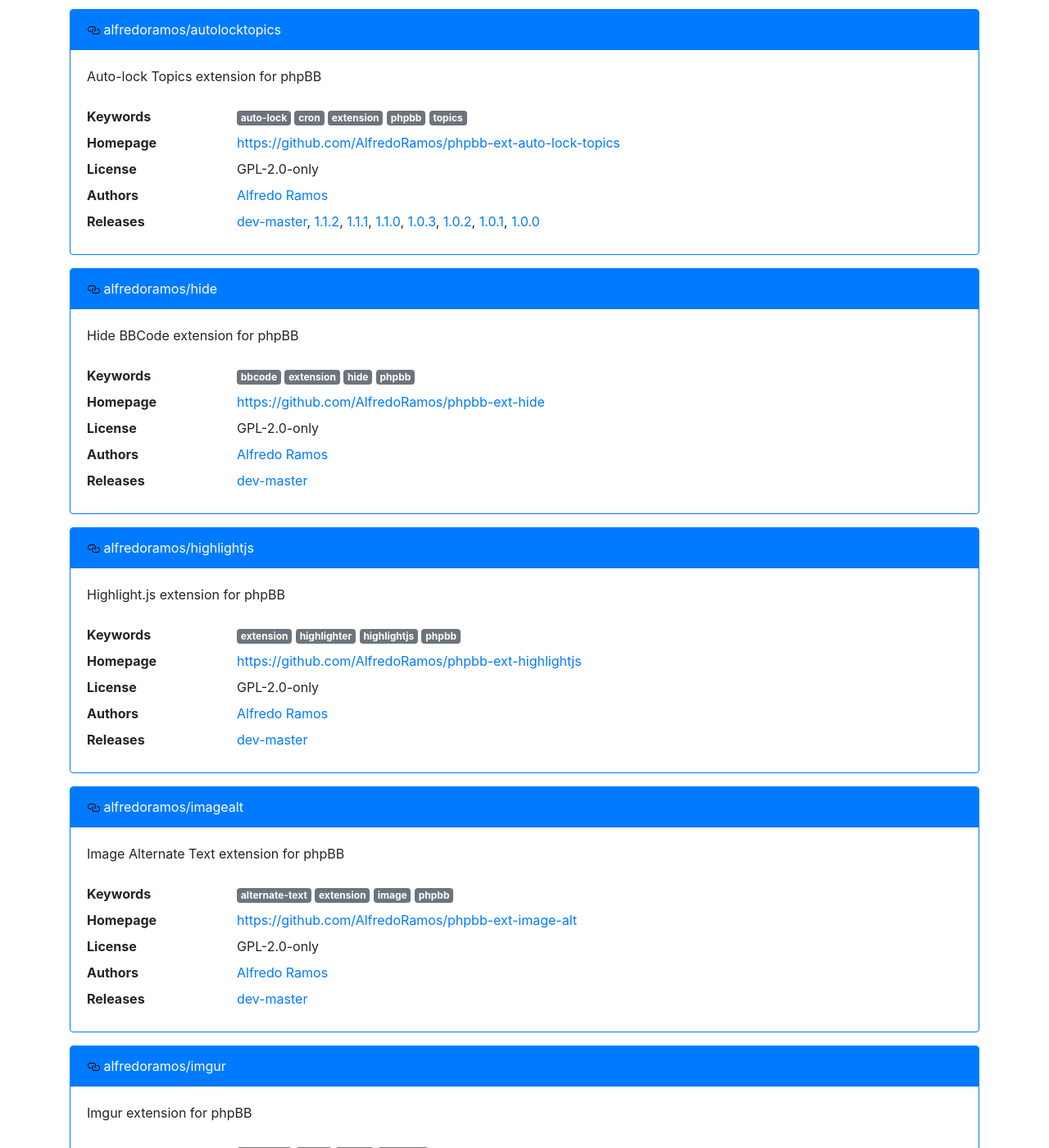
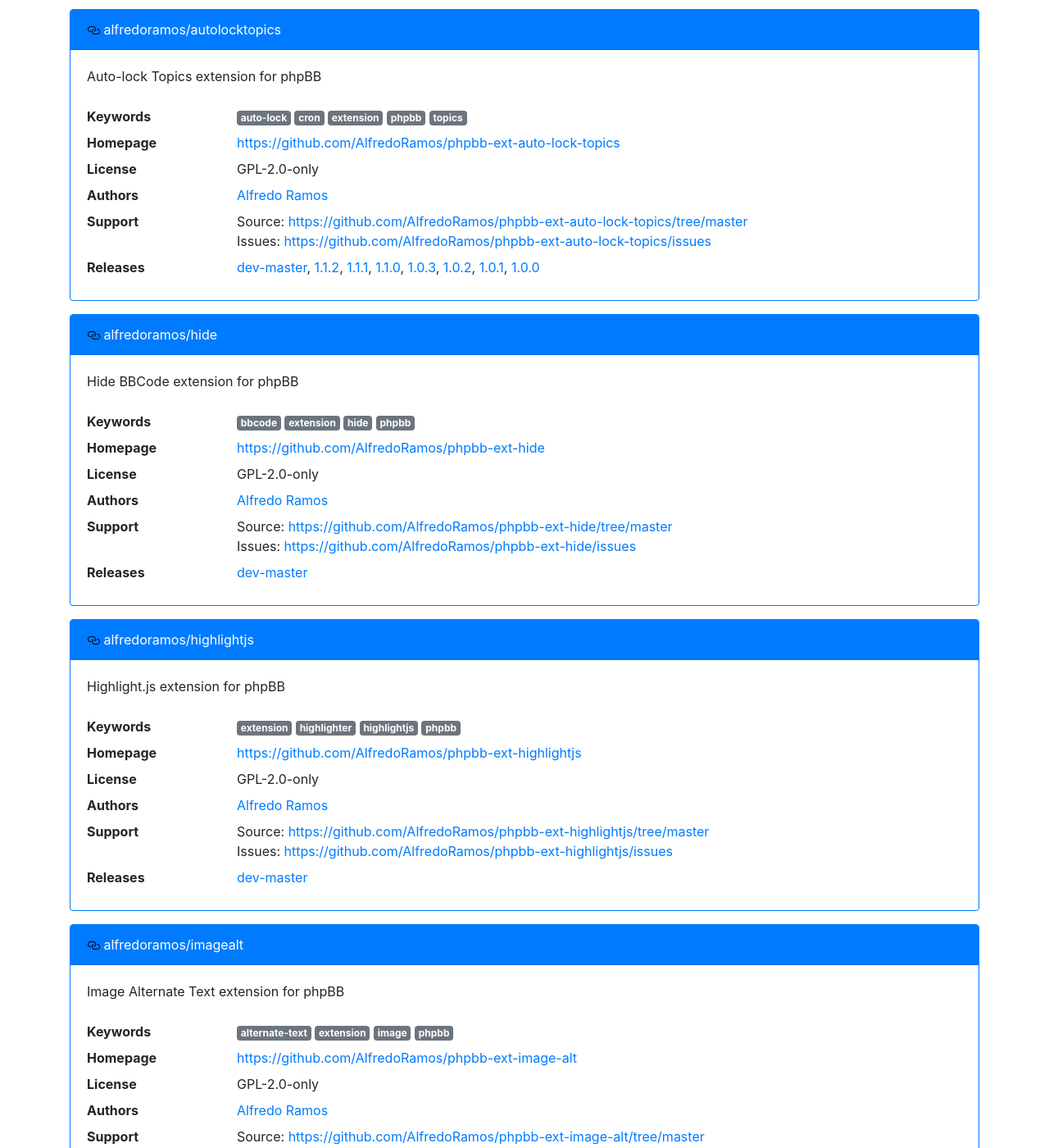
Before and after one commit to AlfredoRamos/AlfredoRamos.github.io, a Jekyll site: the page satis/index.html, which Jekyll copies as it is, in a window 1280 px wide and 1400 px high, scrolled down 197 px. Shown: the whole window at 82% size. Built offline with Jekyll 4.4.1, drawn with Linux system fonts in a browser that asks for light colours; some of the changed text lies outside the part shown.

Commit message:
[satis] Update template

```diff
--- a/satis.json
+++ b/satis.json
@@ -40,6 +40,6 @@
 			"url": "https://github.com/AlfredoRamos/phpbb-ext-image-alt.git"
 		}
 	],
-	"output-dir": "satis",
-	"require-all": true
+	"require-all": true,
+	"output-dir": "satis"
 }
--- a/satis/index.html
+++ b/satis/index.html
@@ -21,8 +21,8 @@
             <a href="https://alfredoramos.github.io/satis/">
                 <h1>phpBB extension by Alfredo Ramos</h1>
             </a>
-            <span class="badge badge-light m-1" title="Tuesday, 06-Aug-2019 21:40:04 UTC">
-                Last updated: <br class="d-md-none"> <time datetime="2019-08-06T21:40:04+00:00">Tuesday, 06 Aug 2019 21:40:04 UTC</time>
+            <span class="badge badge-light m-1" title="Wednesday, 07-Aug-2019 17:39:41 UTC">
+                Last updated: <br class="d-md-none"> <time datetime="2019-08-07T17:39:41+00:00">Wednesday, 07 Aug 2019 17:39:41 UTC</time>
             </span>
         </div>
 
@@ -108,6 +108,13 @@
             <dd class="col-sm-9 col-md-10">
                 <a href="https://github.com/AlfredoRamos">Alfredo Ramos</a>            </dd>
 
+                    <dt class="col-sm-3 col-md-2">Support</dt>
+            <dd class="col-sm-9 col-md-10">
+                <ul class="list-unstyled m-0">
+                                        <li>Source: <a href="https://github.com/AlfredoRamos/phpbb-ext-auto-lock-topics/tree/master">https://github.com/AlfredoRamos/phpbb-ext-auto-lock-topics/tree/master</a></li>
+                                        <li>Issues: <a href="https://github.com/AlfredoRamos/phpbb-ext-auto-lock-topics/issues">https://github.com/AlfredoRamos/phpbb-ext-auto-lock-topics/issues</a></li>
+                                    </ul>
+            </dd>
 
             <dt class="col-sm-3 col-md-2">Releases</dt>
             <dd class="col-sm-9 col-md-10">
@@ -164,6 +171,13 @@
             <dd class="col-sm-9 col-md-10">
                 <a href="https://github.com/AlfredoRamos">Alfredo Ramos</a>            </dd>
 
+                    <dt class="col-sm-3 col-md-2">Support</dt>
+            <dd class="col-sm-9 col-md-10">
+                <ul class="list-unstyled m-0">
+                                        <li>Source: <a href="https://github.com/AlfredoRamos/phpbb-ext-hide/tree/master">https://github.com/AlfredoRamos/phpbb-ext-hide/tree/master</a></li>
+                                        <li>Issues: <a href="https://github.com/AlfredoRamos/phpbb-ext-hide/issues">https://github.com/AlfredoRamos/phpbb-ext-hide/issues</a></li>
+                                    </ul>
+            </dd>
 
             <dt class="col-sm-3 col-md-2">Releases</dt>
             <dd class="col-sm-9 col-md-10">
@@ -213,6 +227,13 @@
             <dd class="col-sm-9 col-md-10">
                 <a href="https://github.com/AlfredoRamos">Alfredo Ramos</a>            </dd>
 
+                    <dt class="col-sm-3 col-md-2">Support</dt>
+            <dd class="col-sm-9 col-md-10">
+                <ul class="list-unstyled m-0">
+                                        <li>Source: <a href="https://github.com/AlfredoRamos/phpbb-ext-highlightjs/tree/master">https://github.com/AlfredoRamos/phpbb-ext-highlightjs/tree/master</a></li>
+                                        <li>Issues: <a href="https://github.com/AlfredoRamos/phpbb-ext-highlightjs/issues">https://github.com/AlfredoRamos/phpbb-ext-highlightjs/issues</a></li>
+                                    </ul>
+            </dd>
 
             <dt class="col-sm-3 col-md-2">Releases</dt>
             <dd class="col-sm-9 col-md-10">
@@ -262,6 +283,13 @@
             <dd class="col-sm-9 col-md-10">
                 <a href="https://github.com/AlfredoRamos">Alfredo Ramos</a>            </dd>
 
+                    <dt class="col-sm-3 col-md-2">Support</dt>
+            <dd class="col-sm-9 col-md-10">
+                <ul class="list-unstyled m-0">
+                                        <li>Source: <a href="https://github.com/AlfredoRamos/phpbb-ext-image-alt/tree/master">https://github.com/AlfredoRamos/phpbb-ext-image-alt/tree/master</a></li>
+                                        <li>Issues: <a href="https://github.com/AlfredoRamos/phpbb-ext-image-alt/issues">https://github.com/AlfredoRamos/phpbb-ext-image-alt/issues</a></li>
+                                    </ul>
+            </dd>
 
             <dt class="col-sm-3 col-md-2">Releases</dt>
             <dd class="col-sm-9 col-md-10">
@@ -311,6 +339,13 @@
             <dd class="col-sm-9 col-md-10">
                 <a href="https://github.com/AlfredoRamos">Alfredo Ramos</a>            </dd>
 
+                    <dt class="col-sm-3 col-md-2">Support</dt>
+            <dd class="col-sm-9 col-md-10">
+                <ul class="list-unstyled m-0">
+                                        <li>Source: <a href="https://github.com/AlfredoRamos/phpbb-ext-imgur/tree/1.3.0">https://github.com/AlfredoRamos/phpbb-ext-imgur/tree/1.3.0</a></li>
+                                        <li>Issues: <a href="https://github.com/AlfredoRamos/phpbb-ext-imgur/issues">https://github.com/AlfredoRamos/phpbb-ext-imgur/issues</a></li>
+                                    </ul>
+            </dd>
 
             <dt class="col-sm-3 col-md-2">Releases</dt>
             <dd class="col-sm-9 col-md-10">
@@ -373,6 +408,13 @@
             <dd class="col-sm-9 col-md-10">
                 <a href="https://github.com/AlfredoRamos">Alfredo Ramos</a>            </dd>
 
+                    <dt class="col-sm-3 col-md-2">Support</dt>
+            <dd class="col-sm-9 col-md-10">
+                <ul class="list-unstyled m-0">
+                                        <li>Source: <a href="https://github.com/AlfredoRamos/phpbb-ext-lazy-load/tree/master">https://github.com/AlfredoRamos/phpbb-ext-lazy-load/tree/master</a></li>
+                                        <li>Issues: <a href="https://github.com/AlfredoRamos/phpbb-ext-lazy-load/issues">https://github.com/AlfredoRamos/phpbb-ext-lazy-load/issues</a></li>
+                                    </ul>
+            </dd>
 
             <dt class="col-sm-3 col-md-2">Releases</dt>
             <dd class="col-sm-9 col-md-10">
@@ -423,6 +465,13 @@
             <dd class="col-sm-9 col-md-10">
                 <a href="https://github.com/AlfredoRamos">Alfredo Ramos</a>            </dd>
 
+                    <dt class="col-sm-3 col-md-2">Support</dt>
+            <dd class="col-sm-9 col-md-10">
+                <ul class="list-unstyled m-0">
+                                        <li>Source: <a href="https://github.com/AlfredoRamos/phpbb-ext-markdown/tree/master">https://github.com/AlfredoRamos/phpbb-ext-markdown/tree/master</a></li>
+                                        <li>Issues: <a href="https://github.com/AlfredoRamos/phpbb-ext-markdown/issues">https://github.com/AlfredoRamos/phpbb-ext-markdown/issues</a></li>
+                                    </ul>
+            </dd>
 
             <dt class="col-sm-3 col-md-2">Releases</dt>
             <dd class="col-sm-9 col-md-10">
@@ -481,6 +530,13 @@
             <dd class="col-sm-9 col-md-10">
                 <a href="https://github.com/AlfredoRamos">Alfredo Ramos</a>            </dd>
 
+                    <dt class="col-sm-3 col-md-2">Support</dt>
+            <dd class="col-sm-9 col-md-10">
+                <ul class="list-unstyled m-0">
+                                        <li>Source: <a href="https://github.com/AlfredoRamos/phpbb-ext-seo-metadata/tree/master">https://github.com/AlfredoRamos/phpbb-ext-seo-metadata/tree/master</a></li>
+                                        <li>Issues: <a href="https://github.com/AlfredoRamos/phpbb-ext-seo-metadata/issues">https://github.com/AlfredoRamos/phpbb-ext-seo-metadata/issues</a></li>
+                                    </ul>
+            </dd>
 
             <dt class="col-sm-3 col-md-2">Releases</dt>
             <dd class="col-sm-9 col-md-10">
@@ -532,6 +588,13 @@
             <dd class="col-sm-9 col-md-10">
                 <a href="https://github.com/AlfredoRamos">Alfredo Ramos</a>            </dd>
 
+                    <dt class="col-sm-3 col-md-2">Support</dt>
+            <dd class="col-sm-9 col-md-10">
+                <ul class="list-unstyled m-0">
+                                        <li>Source: <a href="https://github.com/AlfredoRamos/phpbb-ext-simple-spoiler/tree/1.3.1">https://github.com/AlfredoRamos/phpbb-ext-simple-spoiler/tree/1.3.1</a></li>
+                                        <li>Issues: <a href="https://github.com/AlfredoRamos/phpbb-ext-simple-spoiler/issues">https://github.com/AlfredoRamos/phpbb-ext-simple-spoiler/issues</a></li>
+                                    </ul>
+            </dd>
 
             <dt class="col-sm-3 col-md-2">Releases</dt>
             <dd class="col-sm-9 col-md-10">
--- a/satis/packages.json
+++ b/satis/packages.json
@@ -1,8 +1,8 @@
 {
     "packages": [],
     "includes": {
-        "include/all$4d6eb890df46147df646ebf12ee39a91443a7593.json": {
-            "sha1": "4d6eb890df46147df646ebf12ee39a91443a7593"
+        "include/all$65d36a39c95451c82b2fcc38751054db2d9c9d32.json": {
+            "sha1": "65d36a39c95451c82b2fcc38751054db2d9c9d32"
         }
     }
 }
```
Also changed, not shown: satis/include/all$65d36a39c95451c82b2fcc38751054db2d9c9d32.json.
